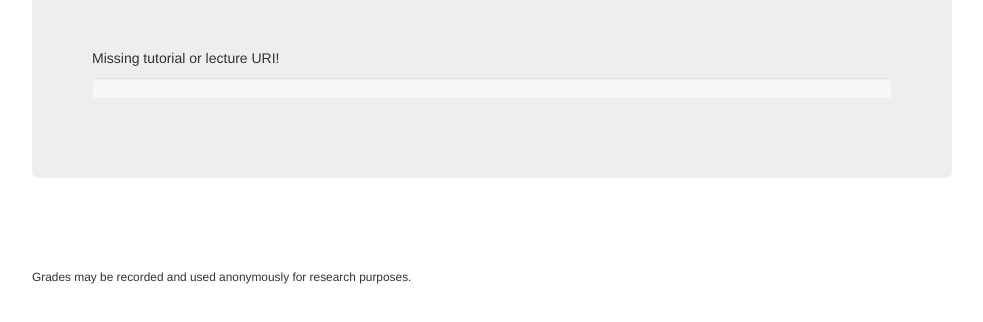
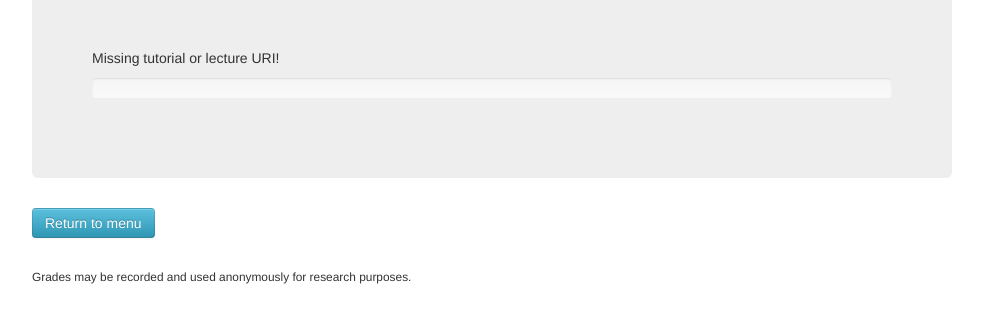
Before and after one commit to tutor-web/tutorweb.quiz, a plain HTML site: page tutorweb/quiz/resources/load.html in a window 1280 px wide. Shown: the part 182-504 px from the top of the page, without its empty margins (148-1131 px from the left). Drawn offline with Linux system fonts and the light colour scheme.

Commit message:
Go back to menu on load screens

```diff
--- a/tutorweb/quiz/resources/load.html
+++ b/tutorweb/quiz/resources/load.html
@@ -22,6 +22,9 @@
 
     <div class="status">
       <a href="quiz.html?" class="btn btn-primary btn-large" id="tw-proceed">Start quiz</a>
+      <div class="btn-group tw-actions">
+        <a class="btn btn-info" id="tw-finish" href="start.html">Return to menu</a>
+      </div>
     </div>
 
     <footer>
```
